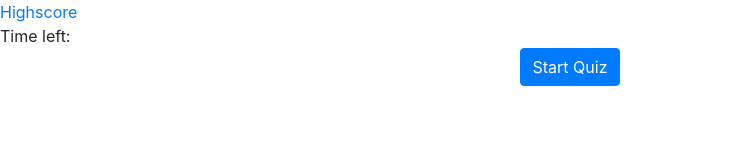
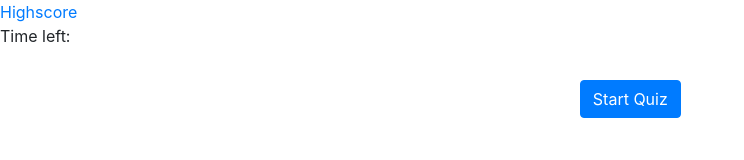
Before and after one commit to Vllaadd/04-Code-Quiz, a plain HTML site: page index.html in a window 1280 px wide. Shown: the whole page, without its empty margins (0-744 px from the left). Drawn offline with nearby package versions, Linux system fonts and the light colour scheme.

Commit message:
minor changes to make the code cleaner

```diff
--- a/index.html
+++ b/index.html
@@ -2,6 +2,7 @@
 <html lang="en">
 <head>
     <meta charset="UTF-8">
+    <link rel="stylesheet" type="text/css" href="style.css">
     <meta name="viewport" content="width=device-width, initial-scale=1.0">
     <script src="https://code.jquery.com/jquery-3.5.1.js" integrity="sha256-QWo7LDvxbWT2tbbQ97B53yJnYU3WhH/C8ycbRAkjPDc=" crossorigin="anonymous"></script>
     <link rel="stylesheet" href="https://stackpath.bootstrapcdn.com/bootstrap/4.5.2/css/bootstrap.min.css" integrity="sha384-JcKb8q3iqJ61gNV9KGb8thSsNjpSL0n8PARn9HuZOnIxN0hoP+VmmDGMN5t9UJ0Z" crossorigin="anonymous">
--- a/script.js
+++ b/script.js
@@ -56,8 +56,6 @@ function emptyElements() {
 }
 
 function showQuestionAndAnswers() {
-	// questions.forEach(question => console.log(question));
-
 	var question = questions[questionStep];
 	$('#question').append(question.name);
 	var htmlContent = "<ul>";
--- a/style.css
+++ b/style.css
@@ -0,0 +1,26 @@
+*{ box-sizing: border-box; }
+
+#header {
+	width: 100%;
+	min-height: 50px;
+}
+
+#container {
+	width: 50%;
+	min-height: 550px;
+	margin: 100px auto;
+	padding: 10px;
+}
+
+#question {
+	width: 100%;
+	height: 50px;
+	text-align: center;
+}
+
+#answers {
+	width: 100%;
+	height: 400px;
+	margin-top: 10px;
+	padding: 20px;
+}
```
